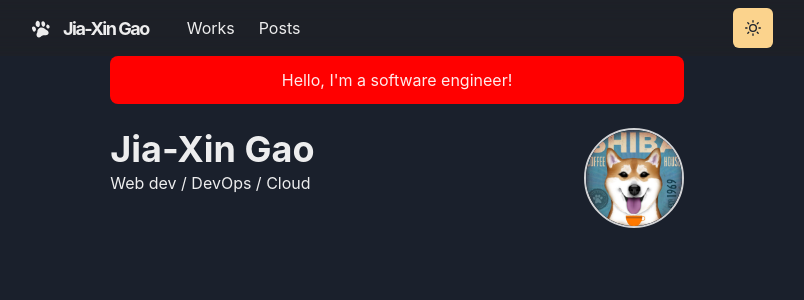
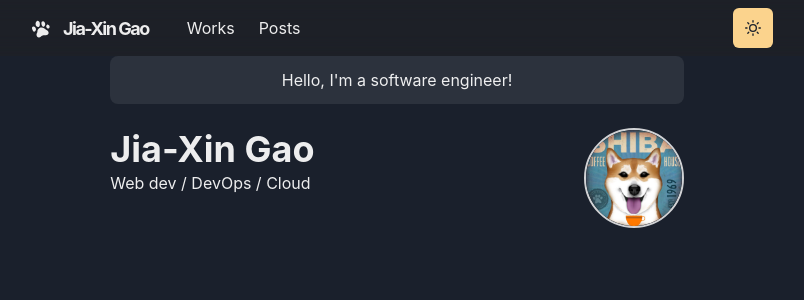
Before and after one commit to jx-gao/website, a Next.js app: page / in a window 1280 px wide. Shown: the top 300 px of the page, without its empty margins (243-1047 px from the left). Built offline with nearby package versions, Linux system fonts and the light colour scheme.

Commit message:
Changed color of greeting bubble

```diff
--- a/pages/index.js
+++ b/pages/index.js
@@ -1,9 +1,15 @@
-import { Container, Box, Heading, Image } from '@chakra-ui/react'
+import { Container, Box, Heading, Image, useColorModeValue } from '@chakra-ui/react'
 
 const Page = () => {
   return (
     <Container>
-      <Box borderRadius="lg" bg="red" p={3} mb={6} align="center">
+      <Box
+        borderRadius="lg"
+        bg={useColorModeValue('whiteAlpha.500', 'whiteAlpha.200')}
+        p={3}
+        mb={6}
+        align="center"
+      >
         Hello, I&apos;m a software engineer!
       </Box>
       <Box display={{ md: 'flex' }}>
@@ -15,8 +21,8 @@ const Page = () => {
         </Box>
         <Box
           flexShrink={0}
-          mt={{ base: 4, md: 0}}
-          ml={{ md:6 }}
+          mt={{ base: 4, md: 0 }}
+          ml={{ md: 6 }}
           align="center"
         >
           <Image
```
